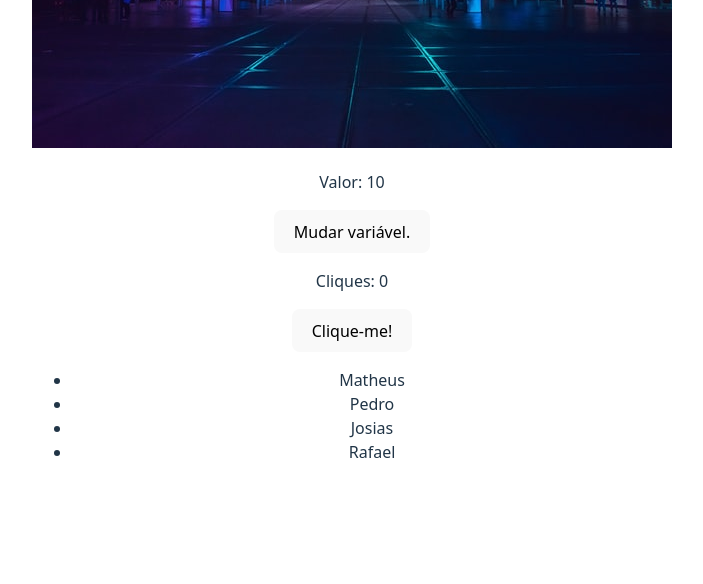
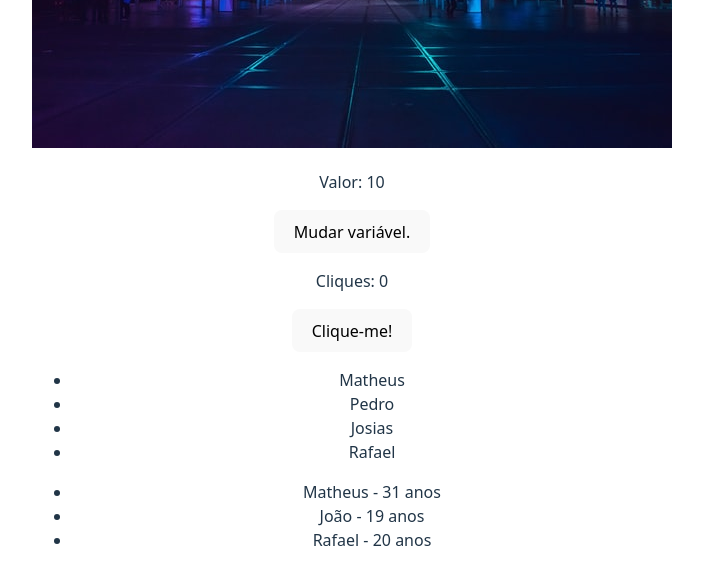
Before and after one commit to SilvaRDev/curso-react, a React (Vite) app in the folder 3-REACT-AVANCADO/react-avancado/: page / in a window 1280 px wide. Shown: the part 869-1453 px from the top of the page, without its empty margins (288-991 px from the left). Built offline with nearby package versions, Linux system fonts and the light colour scheme.

Commit message:
aula de renderização de lista com key

```diff
--- a/3-REACT-AVANCADO/react-avancado/components/ListRender.jsx
+++ b/3-REACT-AVANCADO/react-avancado/components/ListRender.jsx
@@ -3,11 +3,22 @@
 const ListRender = () => {
   const [list] = useState(['Matheus', 'Pedro', 'Josias', 'Rafael'])
 
+  const [users] = useState([
+    { id: 1, name: 'Matheus', age: 31 },
+    { id: 7257462854, name: 'João', age: 19 },
+    { id: 37236572, name: 'Rafael', age: 20 },
+  ])
+
   return (
     <div>
       <ul>
-        {list.map((item) => (
-          <li>{item}</li>
+        {list.map((item, i) => (
+          <li key={i}>{item}</li>
+        ))}
+      </ul>
+      <ul>
+        {users.map((user) => (
+          <li key={user.id}>{user.name} - {user.age} anos</li>
         ))}
       </ul>
     </div>
```
